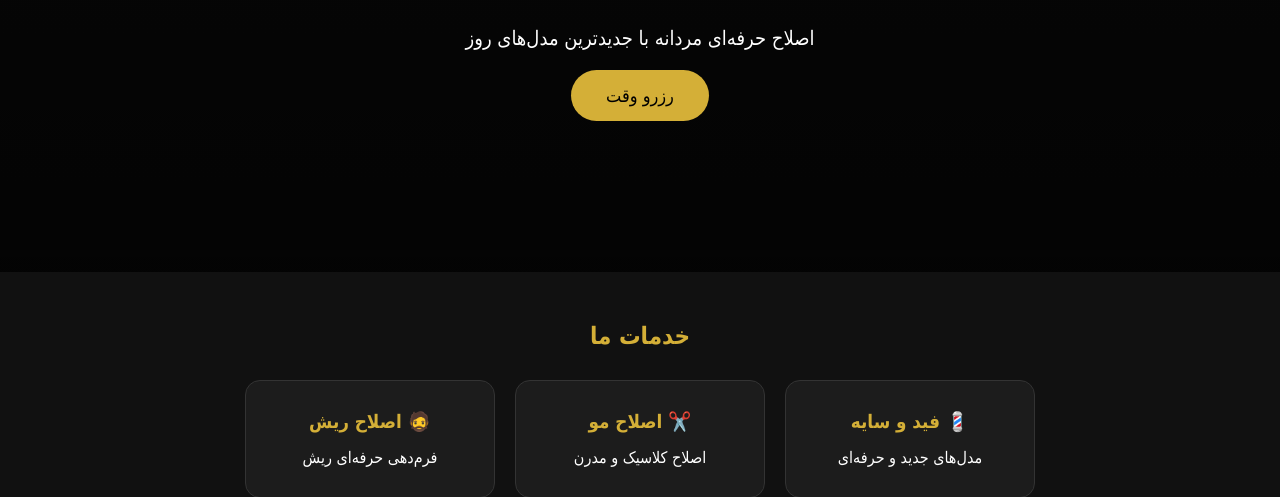
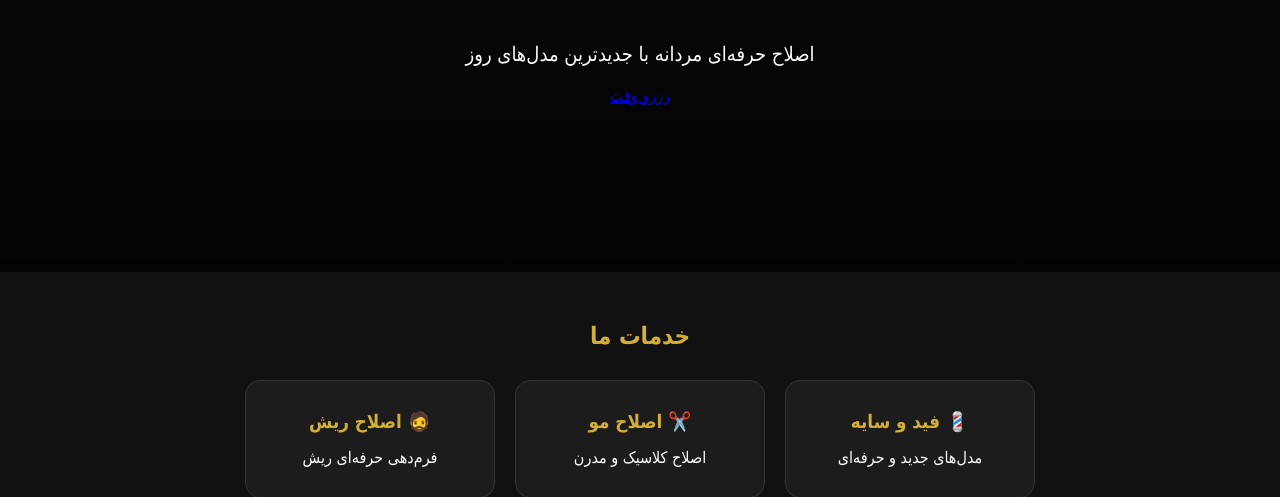
Before and after one commit to parsahf/nemone1, a plain HTML site: page index.html in a window 1280 px wide. Shown: the part 306-803 px from the top of the page. Drawn offline with Linux system fonts and the light colour scheme.

Commit message:
Update index.html

```diff
--- a/index.html
+++ b/index.html
@@ -30,9 +30,9 @@
         اصلاح حرفه‌ای مردانه با جدیدترین مدل‌های روز
     </p>
 
-    <button>
+    <a href="#contact><button>
         رزرو وقت
-    </button>
+    </button></a>
 
 </section>
 
```
